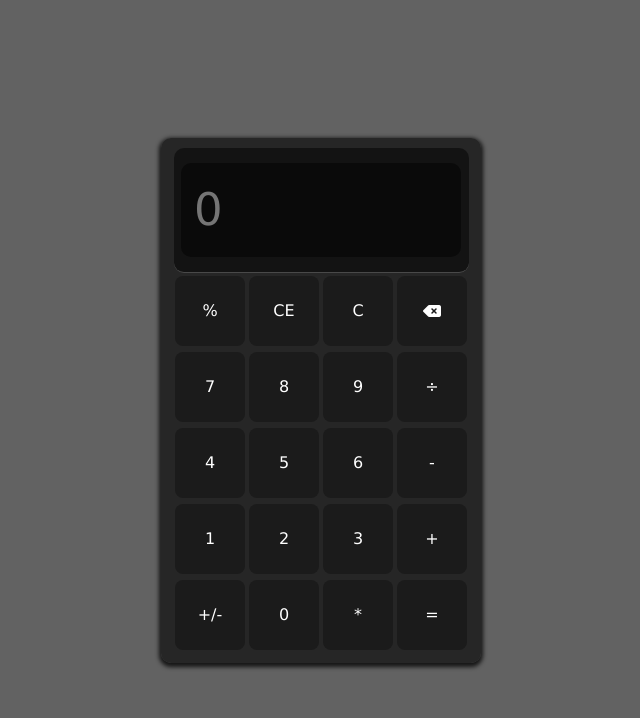
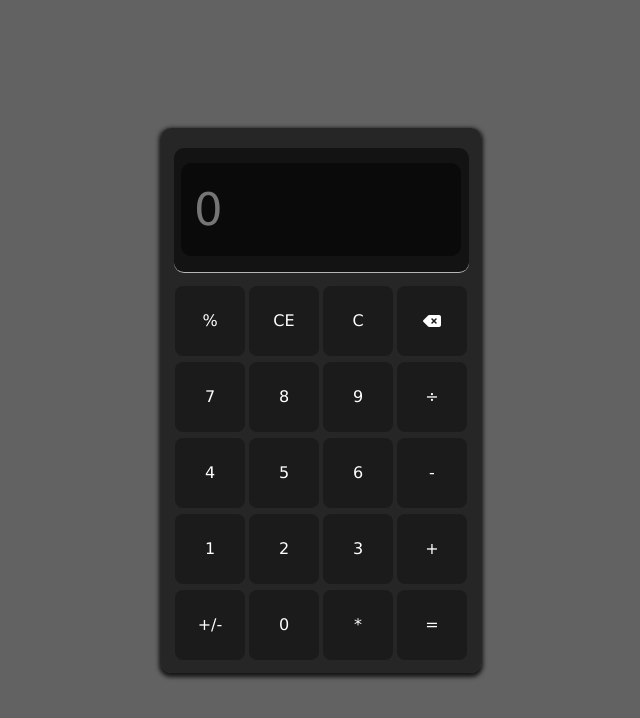
Before and after one commit to Mrc-Junior/calculator, a plain HTML site: page src/index.html in a window 1280 px wide. Shown: the whole page, without its empty margins (319-959 px from the left). Drawn offline with nearby package versions, Linux system fonts and the light colour scheme.

Commit message:
Update CSS

```diff
--- a/src/assets/css/styles.css
+++ b/src/assets/css/styles.css
@@ -24,15 +24,15 @@ body {
 .calculator .calc {
   width: 29.5rem;
   height: 12.5rem;
-  margin: 0 auto;
+  margin: 1rem auto;
   border-radius: 1rem;
   color: #fff;
   font-size: 4.5rem;
   display: flex;
-  justify-content: flex-end;
-  align-items: flex-end;
+  justify-content: center;
+  align-items: center;
   background: rgba(0, 0, 0, 0.493);
-  border-bottom: 0.1rem solid rgba(255, 255, 255, 0.233);
+  border-bottom: .1rem solid rgba(255, 255, 255, 0.692);
 }
 .calculator .calc input {
   width: 100%;
@@ -40,7 +40,6 @@ body {
   background: rgba(0, 0, 0, 0.493);
   padding: 1.3rem;
   border: 0;
-  margin-bottom: 1.5rem;
   color: #fff;
 }
 
```
